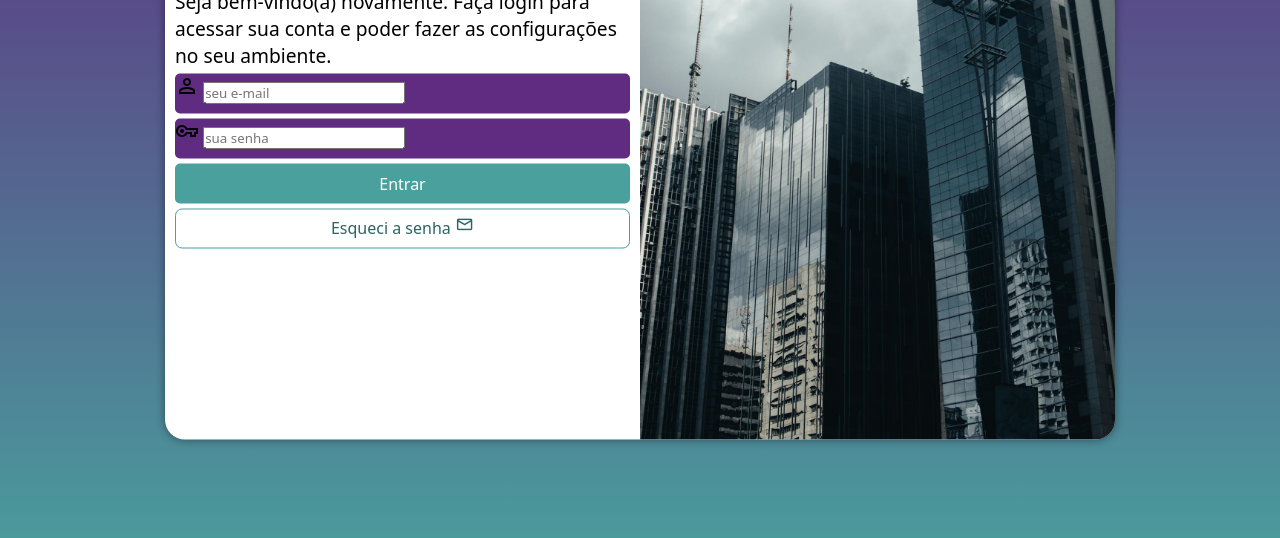
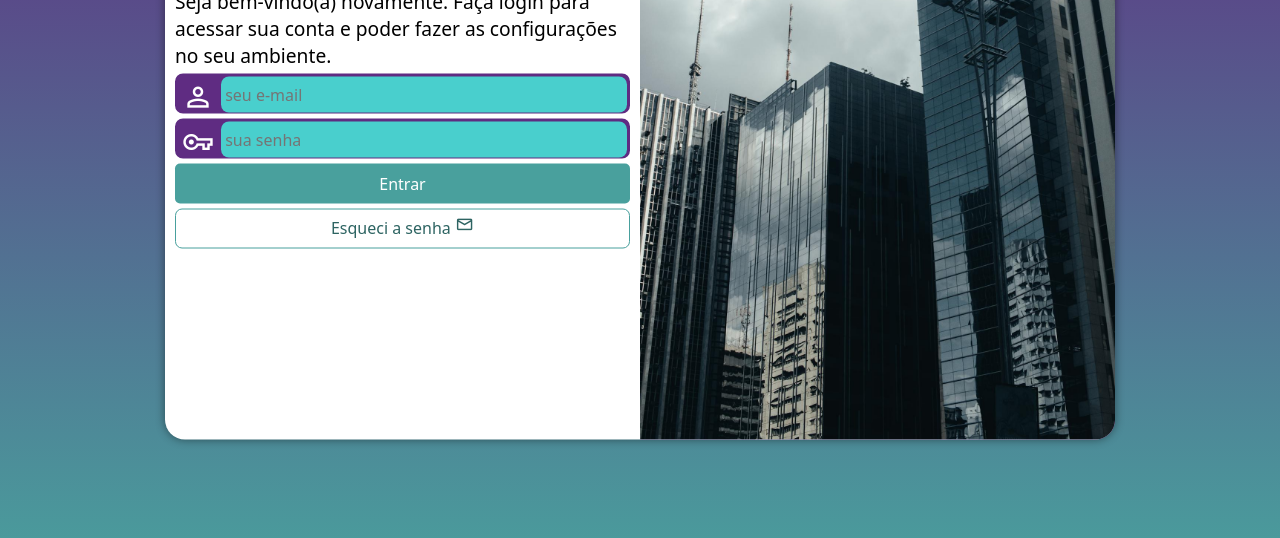
Before and after one commit to DarciFcoSantos/projeto-login, a plain HTML site: page index.html in a window 1280 px wide. Shown: the part 218-756 px from the top of the page. Drawn offline with nearby package versions, Linux system fonts and the light colour scheme.

Commit message:
atualizado formulario

```diff
--- a/estilos/style.css
+++ b/estilos/style.css
@@ -71,12 +71,32 @@ div.campo > label {
     display: none;
 }
 
+div.campo > i {
+    color: white;
+    /*background-color: black;*/
+    font-size: 2em;
+    width: 40px;
+    padding: 5px;
+}
+
+div.campo > input {
+    background-color: #49cfcd;
+    font-size: 1em;
+    width: calc(100% - 45px);
+    height: 100%;
+    transform: translateY(-12px);
+    border: 0px;
+    border-radius: 8px;
+    padding: 4px;
+}
+
 form>div.campo {
     background-color: #5f2c82;
+    border: 2px solid #5f2c82;
     display: block;
     width: 100%;
     height: 40px;
-    border-radius: 5px;
+    border-radius: 8px;
     margin: 5px 0px;
 }
 
```
